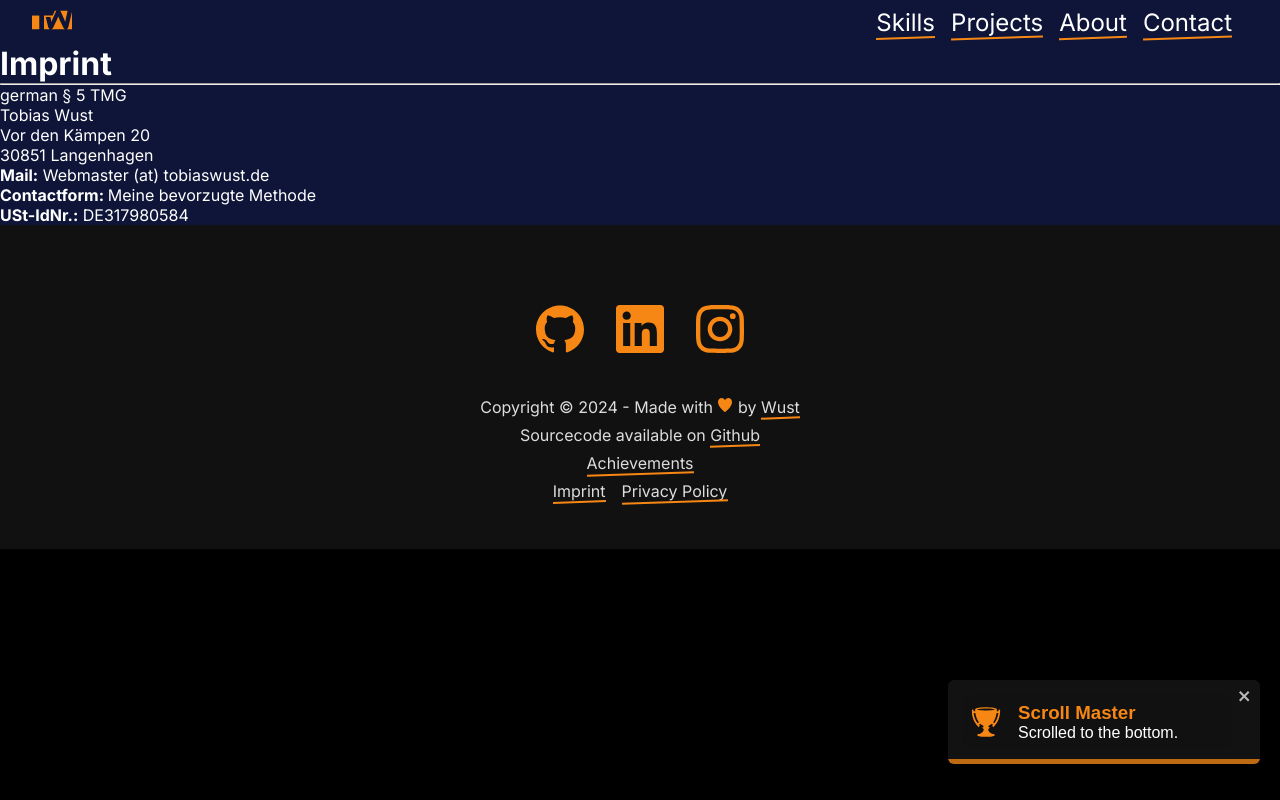
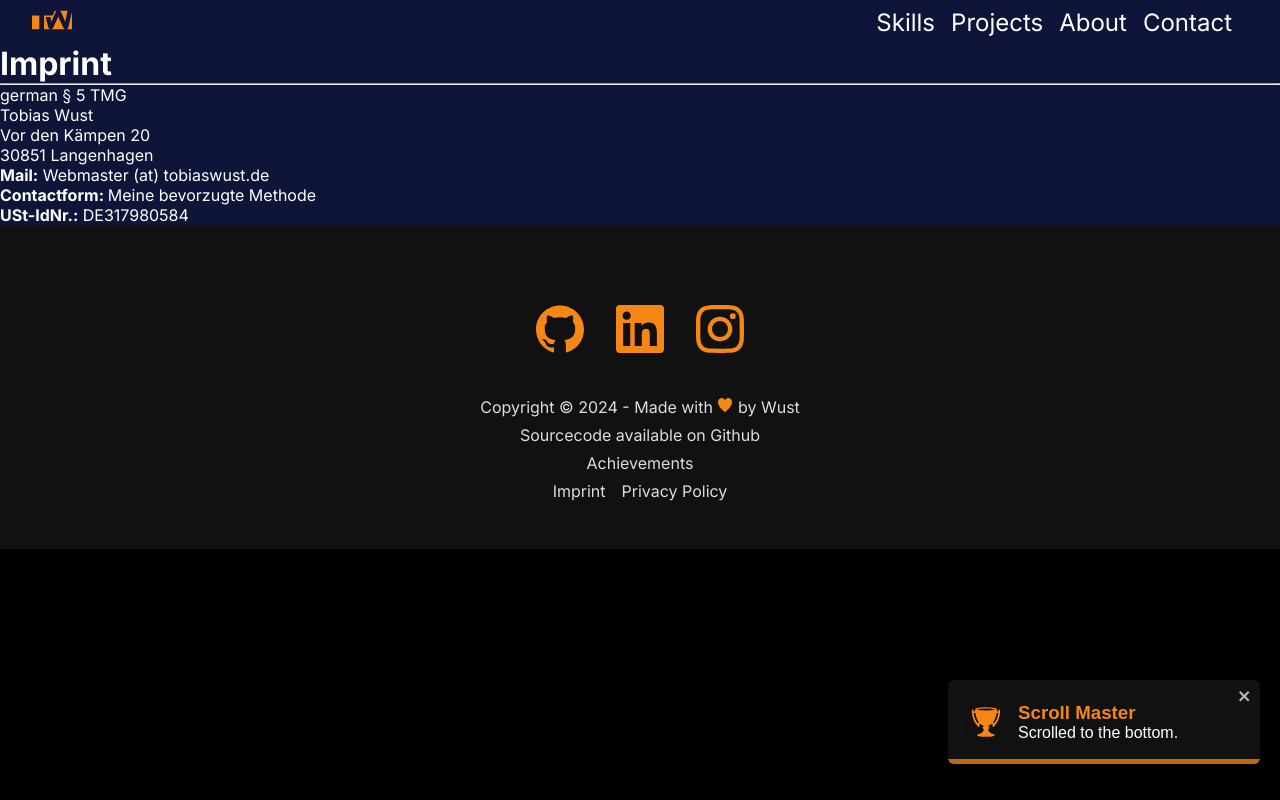
Before and after one commit to TobiasWust/tobiaswust2024, a Next.js app: page /imprint in a window 1280 px wide. Built offline with nearby package versions, Linux system fonts and the light colour scheme.

Commit message:
fix style mistake

```diff
--- a/src/app/globals.scss
+++ b/src/app/globals.scss
@@ -97,6 +97,7 @@ a.link::before {
   left: 0;
   background-color: var(--wu-orange);
   // transform: scaleX(0.3);
+  transform: scaleX(0);
   transition: transform 0.3s ease;
   rotate: -2deg;
 }
```
